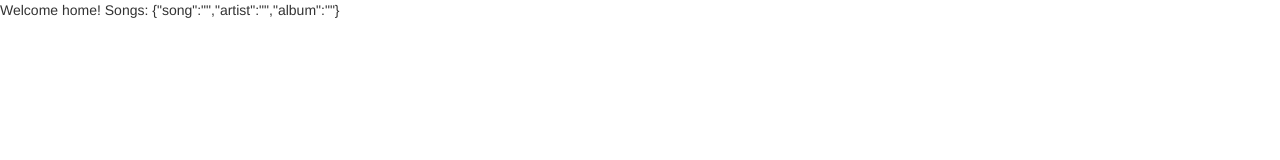
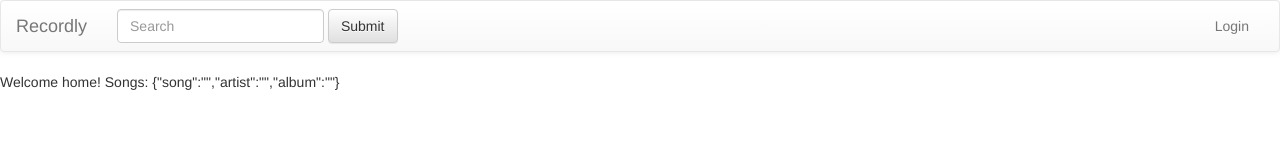
Before and after one commit to wh1tney/recordly, a website: page app/index.html in a window 1280 px wide. Drawn offline with nearby package versions, Linux system fonts and the light colour scheme.

Commit message:
Add dummy Bootstrap navbar for login and search

```diff
--- a/app/index.html
+++ b/app/index.html
@@ -26,6 +26,36 @@
   <script src="https://ajax.googleapis.com/ajax/libs/jquery/1.11.3/jquery.min.js"></script>
 </head>
 <body>
+  <nav class="navbar navbar-default">
+    <div class="container-fluid">
+      <!-- Brand and toggle get grouped for better mobile display -->
+      <div class="navbar-header">
+        <button type="button" class="navbar-toggle collapsed"
+  data-toggle="collapse" data-target="#bs-example-navbar-collapse-1"
+  aria-expanded="false">
+          <span class="sr-only">Toggle navigation</span>
+          <span class="icon-bar"></span>
+          <span class="icon-bar"></span>
+          <span class="icon-bar"></span>
+        </button>
+        <a class="navbar-brand" href="#">Recordly</a>
+      </div>
+
+      <!-- Collect the nav links, forms, and other content for toggling -->
+      <div class="collapse navbar-collapse" id="bs-example-navbar-collapse-1">
+        <form class="navbar-form navbar-left" role="search">
+          <div class="form-group">
+            <input type="text" class="form-control" placeholder="Search">
+          </div>
+          <button type="submit" class="btn btn-default">Submit</button>
+        </form>
+        <ul class="nav navbar-nav navbar-right">
+          <li><a href="#">Login</a></li>
+       </ul>
+      </div><!-- /.navbar-collapse -->
+    </div><!-- /.container-fluid -->
+  </nav>
+
   <div ng-view></div>
 
   <script src="lib/angular/angular.js"></script>
```
